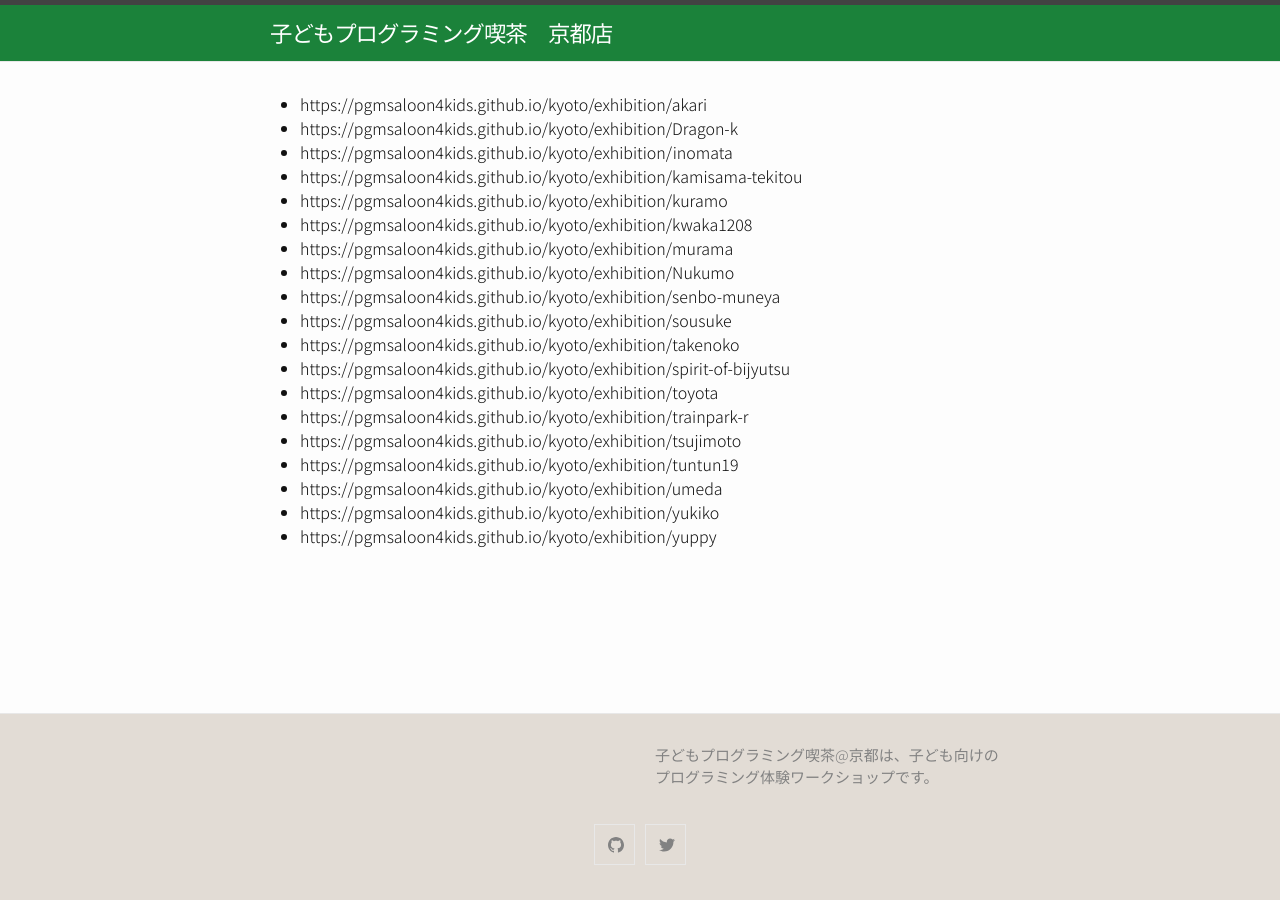
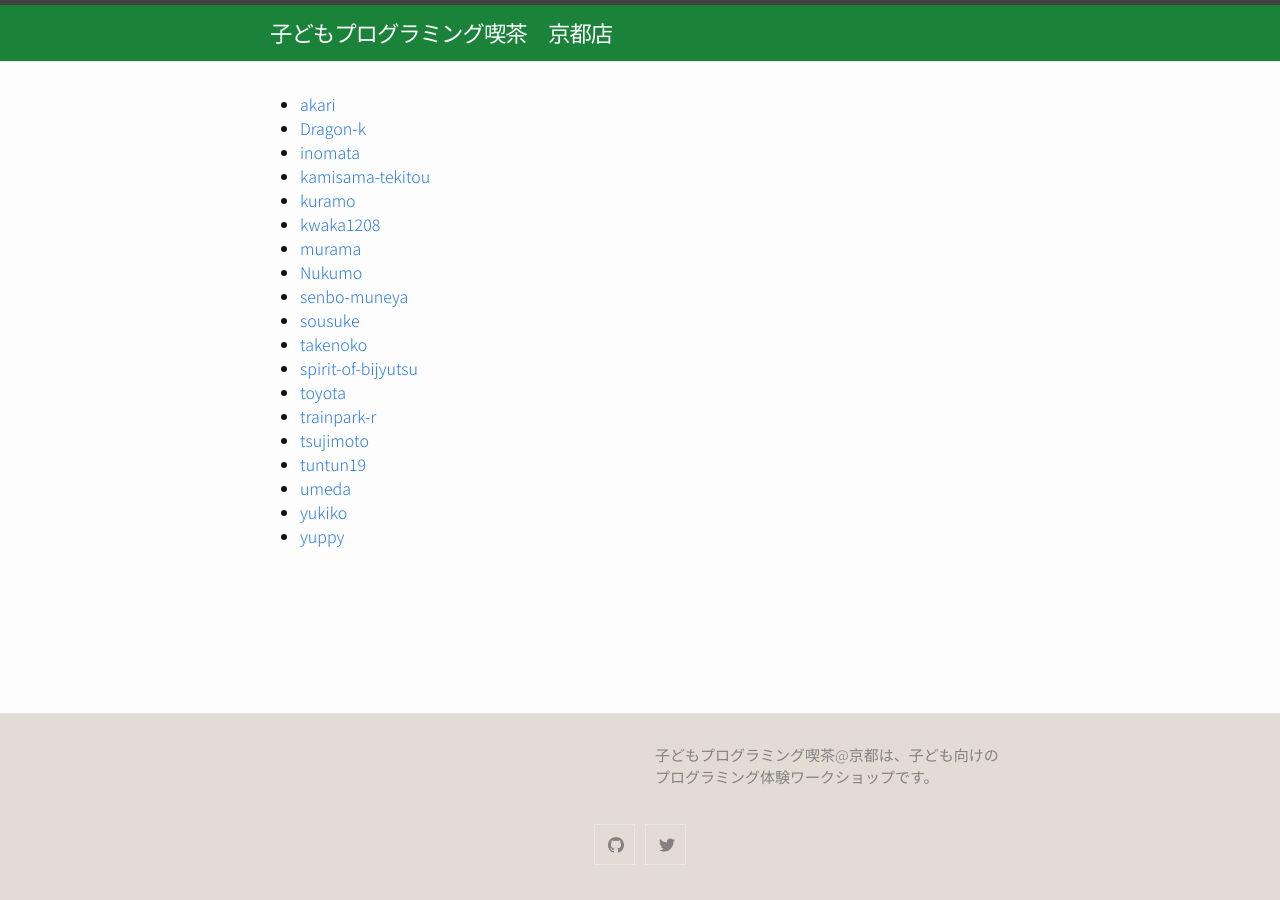
Before and after one commit to pgmsaloon4kids/kyoto, a Jekyll site: the page built from _posts/exhibiition/2021-04-01-index.md, in a window 1280 px wide. Built offline with Jekyll 4.4.1, drawn with Linux system fonts in a browser that asks for light colours; some of the changed lines change nothing that is shown.

Commit message:
update index page

```diff
--- a/_posts/exhibiition/2021-04-01-index.md
+++ b/_posts/exhibiition/2021-04-01-index.md
@@ -3,22 +3,22 @@ layout: exhibition
 permalink: /exhibition/
 title: 子どもプログラミングパークスタッフ展示一覧
 ---
-- https://pgmsaloon4kids.github.io/kyoto/exhibition/akari
-- https://pgmsaloon4kids.github.io/kyoto/exhibition/Dragon-k
-- https://pgmsaloon4kids.github.io/kyoto/exhibition/inomata
-- https://pgmsaloon4kids.github.io/kyoto/exhibition/kamisama-tekitou
-- https://pgmsaloon4kids.github.io/kyoto/exhibition/kuramo
-- https://pgmsaloon4kids.github.io/kyoto/exhibition/kwaka1208
-- https://pgmsaloon4kids.github.io/kyoto/exhibition/murama
-- https://pgmsaloon4kids.github.io/kyoto/exhibition/Nukumo
-- https://pgmsaloon4kids.github.io/kyoto/exhibition/senbo-muneya
-- https://pgmsaloon4kids.github.io/kyoto/exhibition/sousuke
-- https://pgmsaloon4kids.github.io/kyoto/exhibition/takenoko
-- https://pgmsaloon4kids.github.io/kyoto/exhibition/spirit-of-bijyutsu
-- https://pgmsaloon4kids.github.io/kyoto/exhibition/toyota
-- https://pgmsaloon4kids.github.io/kyoto/exhibition/trainpark-r
-- https://pgmsaloon4kids.github.io/kyoto/exhibition/tsujimoto
-- https://pgmsaloon4kids.github.io/kyoto/exhibition/tuntun19
-- https://pgmsaloon4kids.github.io/kyoto/exhibition/umeda
-- https://pgmsaloon4kids.github.io/kyoto/exhibition/yukiko
-- https://pgmsaloon4kids.github.io/kyoto/exhibition/yuppy
+- [akari](https://pgmsaloon4kids.github.io/kyoto/exhibition/akari){:target="blank}
+- [Dragon-k](https://pgmsaloon4kids.github.io/kyoto/exhibition/Dragon-k){:target="blank}
+- [inomata](https://pgmsaloon4kids.github.io/kyoto/exhibition/inomata){:target="blank}
+- [kamisama-tekitou](https://pgmsaloon4kids.github.io/kyoto/exhibition/kamisama-tekitou){:target="blank}
+- [kuramo](https://pgmsaloon4kids.github.io/kyoto/exhibition/kuramo){:target="blank}
+- [kwaka1208](https://pgmsaloon4kids.github.io/kyoto/exhibition/kwaka1208){:target="blank}
+- [murama](https://pgmsaloon4kids.github.io/kyoto/exhibition/murama){:target="blank}
+- [Nukumo](https://pgmsaloon4kids.github.io/kyoto/exhibition/Nukumo){:target="blank}
+- [senbo-muneya](https://pgmsaloon4kids.github.io/kyoto/exhibition/senbo-muneya){:target="blank}
+- [sousuke](https://pgmsaloon4kids.github.io/kyoto/exhibition/sousuke){:target="blank}
+- [takenoko](https://pgmsaloon4kids.github.io/kyoto/exhibition/takenoko){:target="blank}
+- [spirit-of-bijyutsu](https://pgmsaloon4kids.github.io/kyoto/exhibition/spirit-of-bijyutsu){:target="blank}
+- [toyota](https://pgmsaloon4kids.github.io/kyoto/exhibition/toyota){:target="blank}
+- [trainpark-r](https://pgmsaloon4kids.github.io/kyoto/exhibition/trainpark-r){:target="blank}
+- [tsujimoto](https://pgmsaloon4kids.github.io/kyoto/exhibition/tsujimoto){:target="blank}
+- [tuntun19](https://pgmsaloon4kids.github.io/kyoto/exhibition/tuntun19){:target="blank}
+- [umeda](https://pgmsaloon4kids.github.io/kyoto/exhibition/umeda){:target="blank}
+- [yukiko](https://pgmsaloon4kids.github.io/kyoto/exhibition/yukiko){:target="blank}
+- [yuppy](https://pgmsaloon4kids.github.io/kyoto/exhibition/yuppy){:target="blank}
```
